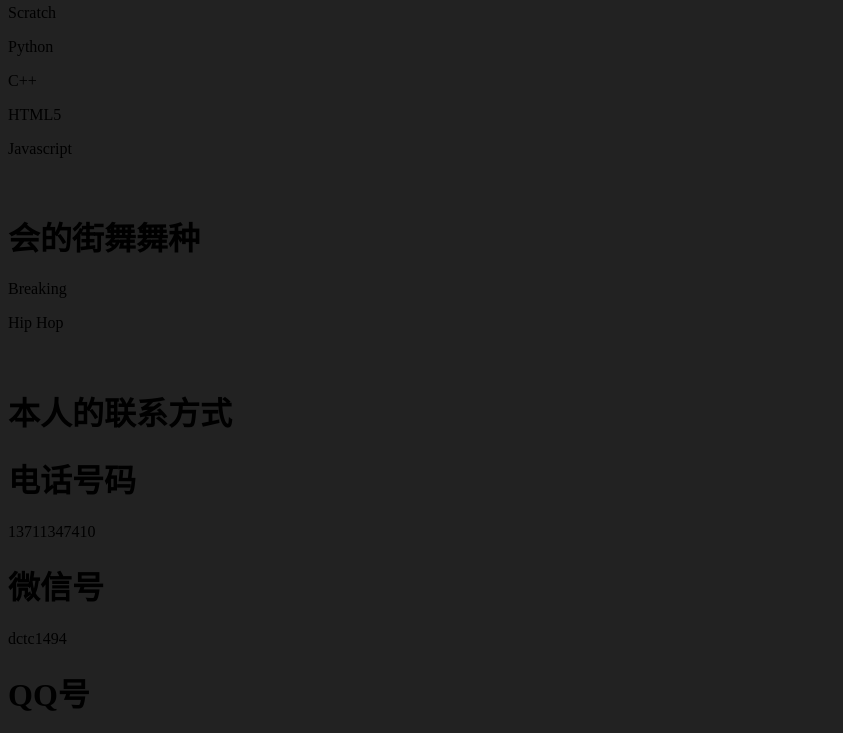
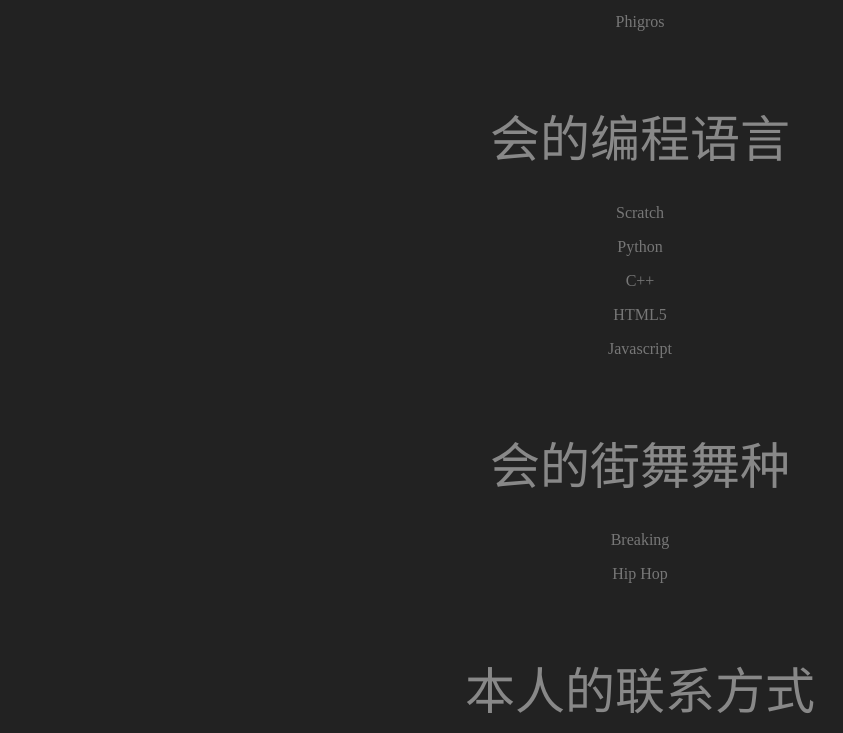
Before and after one commit to dctc1494/dctc1494.github.io, a plain HTML site: page about.html in a window 1280 px wide. Shown: the part 752-1485 px from the top of the page, without its empty margins (0-843 px from the left). Drawn offline with Linux system fonts and the light colour scheme.

Commit message:
Update style.css

```diff
--- a/css/style.css
+++ b/css/style.css
@@ -1,10 +1,9 @@
-html{
+html {
 	background-color: #222;
 	cursor: crosshair;
-	overflow: hidden;
 }
 
-#navbar{
+#navbar {
     font-size: 40px;
     height: 10px;
     -moz-border-radius: 15px;
@@ -15,7 +14,7 @@ html{
     margin-right: 10px;
 }
 
-#navbar a{
+#navbar a {
     text-decoration: none;
     color: #abc;
     -webkit-transition: all 0.7s;
@@ -23,12 +22,12 @@ html{
     -o-transition: all 0.7s;
     transition: all 0.7s;
 }
-#navbar a:hover{
+#navbar a:hover {
     font-size: 50px;
     color: yellow;
 }
 
-#menus ul{
+#menus ul {
     background-color: #ccc;
     color: #777;
     width: 150px;
@@ -45,7 +44,7 @@ html{
     border-radius: 15px;
 }
 
-#menus li{
+#menus li {
     list-style: none;
     line-height: 40px;
     -webkit-transition: all 0.6s;
@@ -58,12 +57,34 @@ html{
     border-radius: 5px;
 }
 
-#menus li:hover{
+#menus li:hover {
     font-size: 17px;
     color: #333;
     background-color: #eee;
 }
 
-#menus a{
+#menus a {
     text-decoration: none;
 }
+
+.center{
+    text-align: center;
+}
+
+.titleA {
+    color: #888;
+    font-weight: lighter;
+    font-size: 50px;
+}
+
+.titleB {
+    color: #787878;
+    font-weight: lighter;
+    font-size: 35px;
+}
+
+.text {
+    color: #777;
+    font-weight: 300;
+    font-size: 16px;
+}
```
